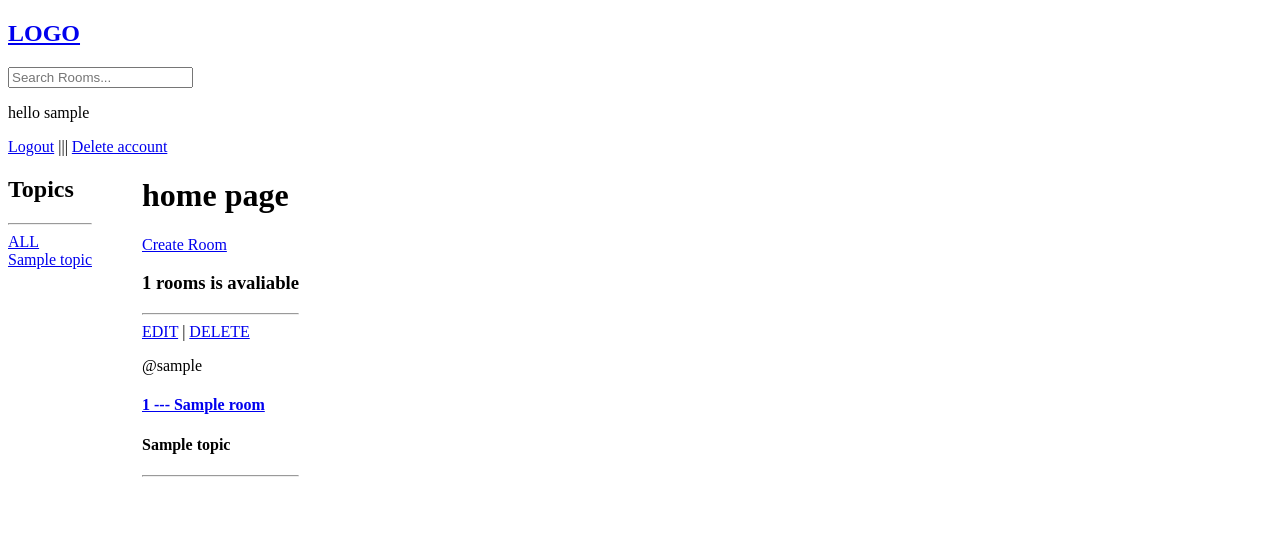
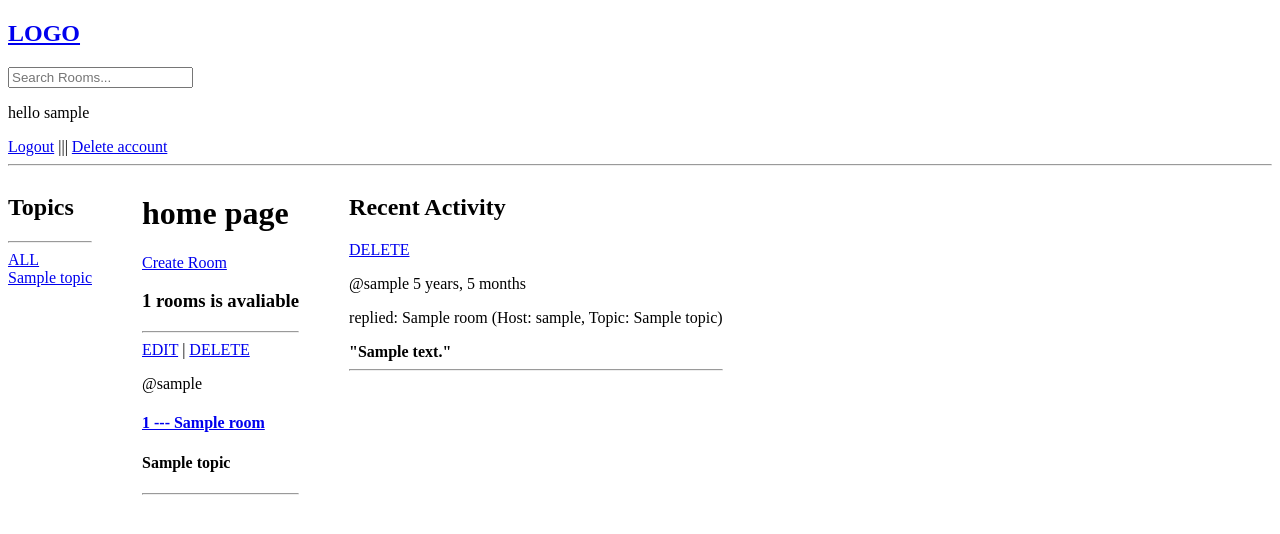
Before and after one commit to NikolozWDev/Back-end-practice, a Django app: page / in a window 1280 px wide. Shown: the top 534 px of the page. Run offline with Django 5.2, Linux system fonts and the light colour scheme; a user stored in the database is signed in; tables that the repository leaves empty hold one stand-in row (values such as "Sample post").

Commit message:
activity feed

```diff
--- a/firstpro/base/models.py
+++ b/firstpro/base/models.py
@@ -33,5 +33,8 @@ class Message(models.Model):
     created = models.DateTimeField(auto_now_add=True)
     updated = models.DateTimeField(auto_now=True)
 
+    class Meta:
+        ordering = ['-created']
+
     def __str__(self):
         return f'{self.user.username}: {self.body[:50]}'
--- a/firstpro/base/views.py
+++ b/firstpro/base/views.py
@@ -68,12 +68,13 @@ def home(request):
         )
     topics = Topic.objects.all()
     room_count = rooms.count()
-    context = {'rooms': rooms, 'topics': topics, 'room_count': room_count, 'q':q}
+    room_messages = Message.objects.filter(Q(room__topic__name__icontains=q))
+    context = {'rooms': rooms, 'topics': topics, 'room_count': room_count, 'q':q, 'room_messages': room_messages}
     return render(request, 'home.html', context)
 
 def room(request, pk):
     room = Room.objects.get(id=pk)
-    room_messages = room.message_set.all().order_by('-created')
+    room_messages = room.message_set.all()
     participants = room.participants.all()
     if request.method == 'POST':
         message = Message.objects.create(
--- /dev/null
+++ b/firstpro/templates/activity-component.html
@@ -0,0 +1,15 @@
+        <h2>Recent Activity</h2>
+
+        {% for message in room_messages %}
+
+        <div>
+            {% if request.user == message.user %}
+            <a href="{% url 'delete-message' message.id %}">DELETE</a>
+            {% endif %}
+            <p>@{{message.user}} {{message.created|timesince}}</p>
+            <p>replied: {{message.room}}</p>
+            <strong>"{{message.body}}"</strong>
+            <hr>
+        </div>
+
+        {% endfor %}
--- /dev/null
+++ b/firstpro/templates/feed-component.html
@@ -0,0 +1,13 @@
+{% for room in rooms %}
+    <div>
+        {% if request.user == room.host %}
+        <a href="{% url 'update-room' room.id %}">EDIT</a>
+        |
+        <a href="{% url 'delete-room' room.id %}">DELETE</a>
+        {% endif %}
+        <p>@{{room.host.username}}</p>
+        <a href="{% url 'room' room.id %}"><h4>{{room.id}} --- {{room.name}}</h4></a>
+        <h4>{{room.topic}}</h4>
+        <hr>
+    </div>
+    {% endfor %}
--- a/firstpro/templates/home.html
+++ b/firstpro/templates/home.html
@@ -19,14 +19,7 @@
 <div class="main-container">
 
     <div class="topics-section">
-        <h2>Topics</h2>
-        <hr>
-        <a href="{% url 'home' %}">ALL</a>
-        <div class="topics-names">
-            {% for topic in topics %}
-            <a href="{% url 'home' %}?q={{topic.name}}">{{topic.name}}</a>
-            {% endfor %}
-        </div>
+        {% include 'topics-component.html' %}
     </div>
 
 
@@ -41,23 +34,16 @@
         </div>
 
         <div>
-    {% for room in rooms %}
-    <div>
-        {% if request.user == room.host %}
-        <a href="{% url 'update-room' room.id %}">EDIT</a>
-        |
-        <a href="{% url 'delete-room' room.id %}">DELETE</a>
-        {% endif %}
-        <p>@{{room.host.username}}</p>
-        <a href="{% url 'room' room.id %}"><h4>{{room.id}} --- {{room.name}}</h4></a>
-        <h4>{{room.topic}}</h4>
-        <hr>
-    </div>
-    {% endfor %}
-
+            {% include 'feed-component.html' %}
         </div>
 
     </div>
 
+
+    <div class="activity-section">
+        {% include 'activity-component.html' %}
+    </div>
+
+
 </div>
 {% endblock %}
--- a/firstpro/templates/main.html
+++ b/firstpro/templates/main.html
@@ -18,6 +18,7 @@
     </ul>
     {% endfor %}
     {% endif %}
+    <hr>
 
 
     {% block content %}
--- /dev/null
+++ b/firstpro/templates/topics-component.html
@@ -0,0 +1,8 @@
+        <h2>Topics</h2>
+        <hr>
+        <a href="{% url 'home' %}">ALL</a>
+        <div class="topics-names">
+            {% for topic in topics %}
+            <a href="{% url 'home' %}?q={{topic.name}}">{{topic.name}}</a>
+            {% endfor %}
+        </div>
```
Lines whose indentation alone changed are shown as unchanged.
